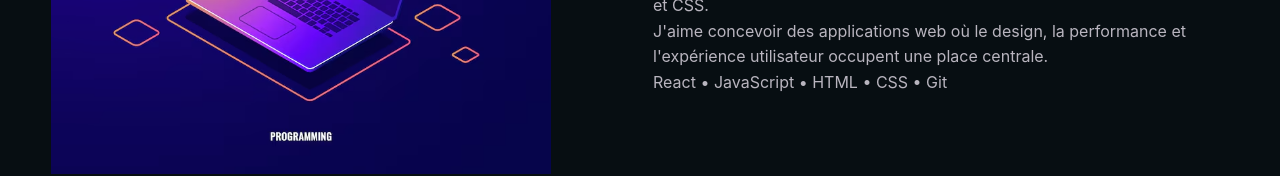
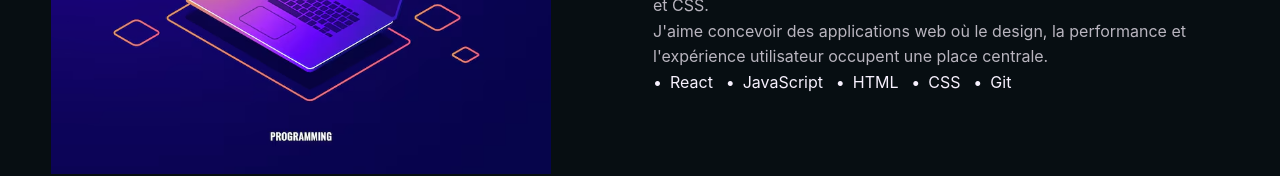
Before and after one commit to fredericsagnimorte/Mon-Portfolio, a React (Vite) app: page / in a window 1280 px wide. Shown: the part 349-525 px from the top of the page. Built offline with nearby package versions, Linux system fonts and the light colour scheme.

Commit message:
feat: Enhance contact form accessibility with autocomplete attributes; refactor hero stack to use list elements for better semantics

```diff
--- a/src/assets/elements/Contact/index.jsx
+++ b/src/assets/elements/Contact/index.jsx
@@ -37,15 +37,15 @@ function Contact() {
             >
                 <div className="form-name">
                     <label htmlFor="name">Nom</label>
-                    <input type="text" name="name" id="name" required />
+                    <input type="text" name="name" id="name" autoComplete="family-name" required />
                 </div>
                 <div className="form-firstname">
                     <label htmlFor="firstname">Prénom</label>
-                    <input type="text" name="firstname" id="firstname" required />
+                    <input type="text" name="firstname" id="firstname" autoComplete="firsname" required />
                 </div>
                 <div className="form-mail">
                     <label htmlFor="email">E-mail</label>
-                    <input type="email" name="email" id="email" required />
+                    <input type="email" name="email" id="email" autoComplete="email" required />
                 </div>
                 <div className="form-sujet">
                     <label htmlFor="sujet">Objet du contact</label>
--- a/src/assets/elements/Hero/_hero.scss
+++ b/src/assets/elements/Hero/_hero.scss
@@ -34,6 +34,19 @@
             @include mobile {
                 max-width: 80%;
             }
+
+            .hero-stack {
+                list-style: none;
+                display: flex;
+                gap: 0.8em;
+
+                li {
+                    &::before {
+                        padding-right: 0.5em;
+                        content: "•";
+                    }
+                }
+            }
         }
     }
 }
--- a/src/assets/elements/Hero/index.jsx
+++ b/src/assets/elements/Hero/index.jsx
@@ -19,9 +19,13 @@ function Hero() {
                         J'aime concevoir des applications web où le design, la performance et l'expérience utilisateur occupent une place centrale.
                     </p>
 
-                    <p className="hero-stack">
-                        React • JavaScript • HTML • CSS • Git
-                    </p>
+                    <ul className="hero-stack">
+                        <li>React</li>
+                        <li>JavaScript</li>
+                        <li>HTML</li>
+                        <li>CSS</li>
+                        <li>Git</li>
+                    </ul>
                 </div>
             </div>
 
--- a/src/assets/elements/Projets/_projets.scss
+++ b/src/assets/elements/Projets/_projets.scss
@@ -212,6 +212,7 @@
                     display: flex;
                     align-items: center;
                     gap: .3rem;
+                    padding-left: 0.3em;
 
                     @include mobile{
                         font-size: 0.8em;
--- a/src/assets/style.css
+++ b/src/assets/style.css
@@ -108,6 +108,15 @@ header .headerContainer ul li:focus::after, header .headerContainer ul li:hover:
   #Présentation .presentation .hero-content {
     max-width: 80%;
   }
+}
+#Présentation .presentation .hero-content .hero-stack {
+  list-style: none;
+  display: flex;
+  gap: 0.8em;
+}
+#Présentation .presentation .hero-content .hero-stack li::before {
+  padding-right: 0.5em;
+  content: "•";
 }
 
 #Projets {
@@ -269,6 +278,7 @@ header .headerContainer ul li:focus::after, header .headerContainer ul li:hover:
   display: flex;
   align-items: center;
   gap: 0.3rem;
+  padding-left: 0.3em;
 }
 @media (max-width: 576px) {
   #Projets .projetsContainer .stack-list li {
```
Also changed, not shown: 1 other file (tests, documents, lock files or other folders).
